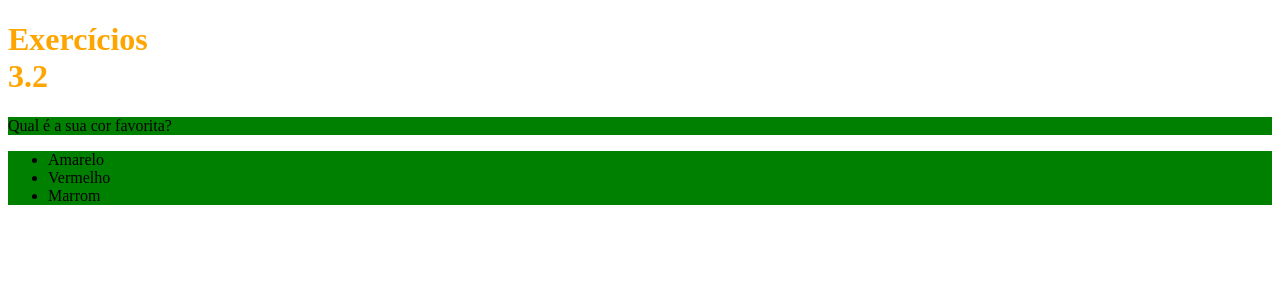
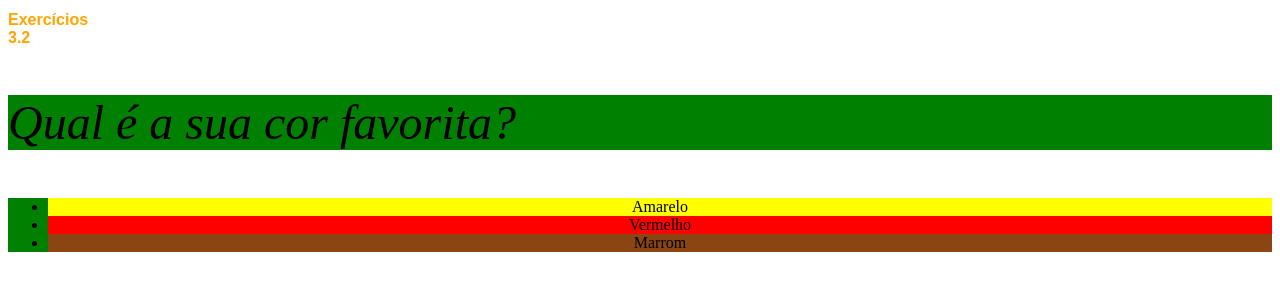
Before and after one commit to pabloalmeidac/trybe-exercises, a plain HTML site: page bloco_3/dia_2/index.html in a window 1280 px wide. Drawn offline with Linux system fonts and the light colour scheme.

Commit message:
exercio dia 2

```diff
--- a/bloco_3/dia_2/index.html
+++ b/bloco_3/dia_2/index.html
@@ -4,35 +4,19 @@
   <head>
     <meta charset="UTF-8">
     <title>HTML</title>
-    <style>
-        h1 {
-            width: 65px;
-            color: orange;
-
-        }
-        ul {
-            background-color: orchid;
-        }
-
-        .list {
-            background-color: green;
-        }
-    </style>
+    <link rel="stylesheet" type ="text/css" href="style.css">
   </head>
   <body>
+
     <h1>Exercícios 3.2</h1>
+
     <p class="list">Qual é a sua cor favorita?</p>
+
     <ul class="list">
-      <li>Amarelo</li>
-      <li>Vermelho</li>
-      <li>Marrom</li>
+      <li id="yellow">Amarelo</li>
+      <li id="red">Vermelho</li>
+      <li id="brown">Marrom</li>
     </ul>
 
-    <!-- Exercícios da parte 1
- - Modifique o tamanho do h1 para 65 pixels
- - Modifique a cor do texto do h1 para laranja
- - Modifique a cor de fundo da lista não ordenada
- - Crie uma classe para modificar a cor de fundo da tag p e da ul ao mesmo tempo
-    -->
   </body>
 </html>
--- /dev/null
+++ b/bloco_3/dia_2/style.css
@@ -0,0 +1,35 @@
+h1 {
+    width: 65px;
+    color: orange;
+    font-family: sans-serif;
+    font-size: 16px;
+    text-decoration: grey;
+}
+
+ul {
+    background-color: orchid;
+    text-align: center;
+}
+
+.list {
+    background-color: green;
+}
+
+p {
+    font-weight: 600px;
+    font-size: 3em;
+    font-style: italic;
+    line-height: normal;
+}
+
+#yellow {
+    background-color: yellow;
+}
+
+#red {
+    background-color: red;
+}
+
+#brown {
+    background-color:saddlebrown;
+}
```
